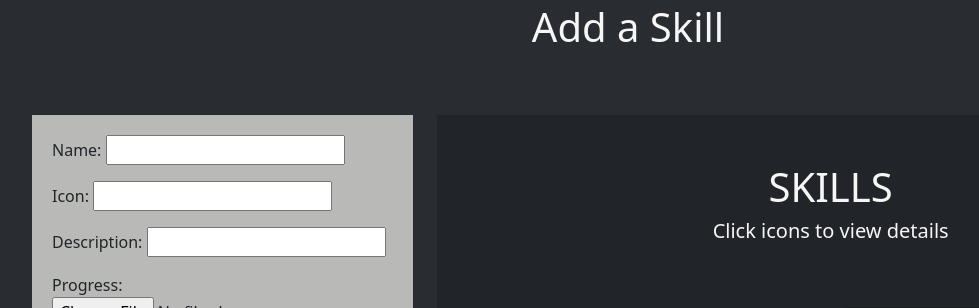
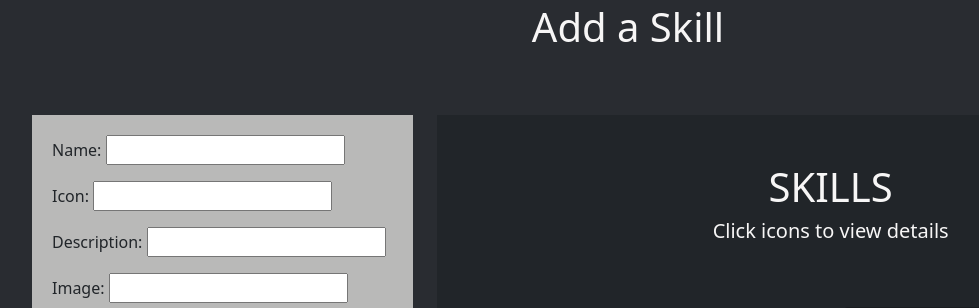
Before and after one commit to Aron-M/My-Portfolio, a Django app: page /add-skill/ in a window 1280 px wide. Shown: the part 77-385 px from the top of the page, without its empty margins (12-991 px from the left). Run offline with Django 4.2, Linux system fonts and the light colour scheme; data that the repository does not hold is empty; parts of the project's set-up code (start-up, migrations or seed data) failed here and were passed over; some libraries are stand-ins or nearby versions.

Commit message:
successfully linked cloudinary. Edited all models to have cloudinaryfields instead of imagefields. Added enctype='multipart/form-data' to all relevant forms in order to handle newly uploaded images

```diff
--- a/my_pf/forms.py
+++ b/my_pf/forms.py
@@ -22,7 +22,7 @@ class HeadingsForm(forms.ModelForm):
 
     def __init__(self, *args, **kwargs):
         super().__init__(*args, **kwargs)
-        self.fields['profile_image'].required = False  # Set the profile_image field as not required
+        self.fields['profile_image'].required = False
 
 class SkillsForm(forms.ModelForm):
     class Meta:
--- a/my_pf/models.py
+++ b/my_pf/models.py
@@ -2,7 +2,7 @@ from django.db import models
 from django.contrib import admin
 from django.contrib.postgres.fields import ArrayField
 from django.core.validators import FileExtensionValidator
-from cloudinary_storage.models import CloudinaryField
+from cloudinary.models import CloudinaryField
 
 
 class PersonalDetails(models.Model):
@@ -11,8 +11,8 @@ class PersonalDetails(models.Model):
     residency = models.CharField(max_length=200, unique=False)
     languages = models.CharField(max_length=200, unique=False)
     studying = models.CharField(max_length=200, unique=False)
-    flag_nationality = models.ImageField(upload_to='media', null=True, blank=True)
-    flag_residency = models.ImageField(upload_to='media', null=True, blank=True)
+    flag_nationality = CloudinaryField('image', null=True, blank=True)
+    flag_residency = CloudinaryField('image', null=True, blank=True)
     study_icon = models.ImageField(null=True, blank=True)
 
     def __str__(self):
@@ -21,7 +21,7 @@ class PersonalDetails(models.Model):
 class Headings(models.Model):
     big_header = models.CharField(max_length=100, null=True, blank=True)
     sub_header = models.CharField(max_length=100, null=True, blank=True)
-    profile_image = models.CloudinaryField(upload_to='media', null=True, blank=True)
+    profile_image = CloudinaryField('image', null=True, blank=True)
     par1 = models.CharField(max_length=300, null=True, blank=True)
     par2 = models.CharField(max_length=300, null=True, blank=True)
 
@@ -31,7 +31,7 @@ class Headings(models.Model):
 
 class Project(models.Model):
     name = models.CharField(max_length=200)
-    image = models.ImageField(upload_to='media', null=True, blank=True)
+    image = CloudinaryField('image', null=True, blank=True)
     description = models.CharField(max_length=200)
     github_url = models.URLField()
 
@@ -50,7 +50,7 @@ class Skills(models.Model):
     name = models.CharField(max_length=100, blank=True, null=True)
     icon = models.URLField(max_length=100, blank=True)
     description = models.CharField(max_length=300, blank=True, null=True)
-    progress = models.ImageField(upload_to='progress/', null=True, blank=True)
+    progress = CloudinaryField('image', null=True, blank=True)
     category = models.ForeignKey(SkillCategory, on_delete=models.CASCADE)
 
     def __str__(self):
--- a/my_pf/templates/pages/dashboard.html
+++ b/my_pf/templates/pages/dashboard.html
@@ -71,7 +71,7 @@
               </div>
               <div class="text-center mt-auto">
                 <div class="d-flex justify-content-between">
-                  <a href="{% url 'edit-projects' 23 %}" class="nav-link btn btn-primary">Edit</a>
+                  <a href="{% url 'edit-projects' 44 %}" class="nav-link btn btn-primary">Edit</a>
                   <div style="margin-left: 0.5rem;"></div>
                   <a href="{% url 'add-project' %}" class="nav-link btn btn-success">Add Project</a>
               </div>
--- a/my_pf/templates/pages/edit-headings.html
+++ b/my_pf/templates/pages/edit-headings.html
@@ -4,7 +4,7 @@
 <div class="container-lg">
   <div class="row justify-content-center mt-4">
     <div class="col">
-      <form method="POST" class="edit">
+      <form method="POST" class="edit" enctype="multipart/form-data">
         {% csrf_token %}
         <div class="text-center mb-4">
           <h1>Edit Headings</h1>
--- a/my_pf/templates/pages/edit-personal-details.html
+++ b/my_pf/templates/pages/edit-personal-details.html
@@ -4,7 +4,7 @@
 <div class="container-lg">
   <div class="row justify-content-center mt-4">
     <div class="col">
-      <form method="POST" class="edit">
+      <form method="POST" class="edit" enctype="multipart/form-data">
         {% csrf_token %}
         <div class="text-center mb-4">
           <h1 class="justify-content-center" style="margin-bottom: 4rem;">Edit Personal Details</h1>
--- a/my_pf/templates/pages/edit-projects.html
+++ b/my_pf/templates/pages/edit-projects.html
@@ -5,7 +5,7 @@
 <div class="container-lg">
     <div class="row justify-content-center mt-4">
       <div class="col">
-        <form method="POST" class="edit">
+        <form method="POST" class="edit" enctype="multipart/form-data">
           {% csrf_token %}
           <div class="text-center mb-4">
             <h1 class="justify-content-center" style="margin-bottom: 4rem;">Edit Skills</h1>
--- a/my_pf/views.py
+++ b/my_pf/views.py
@@ -25,7 +25,7 @@ def display_all(request):
 def dashboard_view(request):
     skills = Skills.objects.all()
     skill = get_object_or_404(Skills, id=11)
-    project = get_object_or_404(Project, id=23)
+    project = get_object_or_404(Project, id=44)
     context = {
         'skill': skill, 'project': project, 'skills': skills
     }
@@ -55,17 +55,14 @@ from django.core.files.storage import default_storage
 from django.core.files.base import ContentFile
 
 def display_edit_headings(request):
+    print("display_edit_firing")
     all_headings = Headings.objects.all()
     heading = get_object_or_404(Headings)
 
     if request.method == 'POST':
         headings_form = HeadingsForm(request.POST, request.FILES, instance=heading)
         if headings_form.is_valid():
-            if 'profile_image' in request.FILES:
-                old_image = heading.profile_image
-                if old_image:
-                    default_storage.delete(old_image.path)
-                all_headings.profile_image = request.FILES['profile_image']
+            print("Valid Form")
             headings_form.save()
             return redirect('edit-headings')
     else:
@@ -88,7 +85,7 @@ def display_edit_skills(request, skill_id):
     category = SkillCategory.objects.all()
 
     if request.method == 'POST':
-        skills_form = SkillsForm(request.POST, instance=skill)
+        skills_form = SkillsForm(request.POST, request.FILES, instance=skill)
         if skills_form.is_valid():
             Skills.image = request.FILES['image']
             skills_form.save()
@@ -113,7 +110,7 @@ def display_edit_projects(request, project_id):
     projects = Project.objects.all()
 
     if request.method == 'POST':
-        project_form = ProjectForm(request.POST, instance=project)
+        project_form = ProjectForm(request.POST, request.FILES, instance=project)
         if project_form.is_valid():
             project.image = request.FILES['image']
             project_form.save()
--- a/requirements.txt
+++ b/requirements.txt
@@ -5,6 +5,7 @@ dj3-cloudinary-storage==0.0.6
 Django==3.2.18
 django-allauth==0.54.0
 django-bootstrap4==23.1
+django-cloudinary-storage==0.3.0
 gunicorn==20.1.0
 oauthlib==3.2.2
 Pillow==9.5.0
```
Also changed, not shown: pp4_portfolio/settings.py (+3 -6 lines), my_pf/migrations/0020_auto_20230617_1328.py (added), my_pf/migrations/0021_auto_20230617_1506.py (added).
